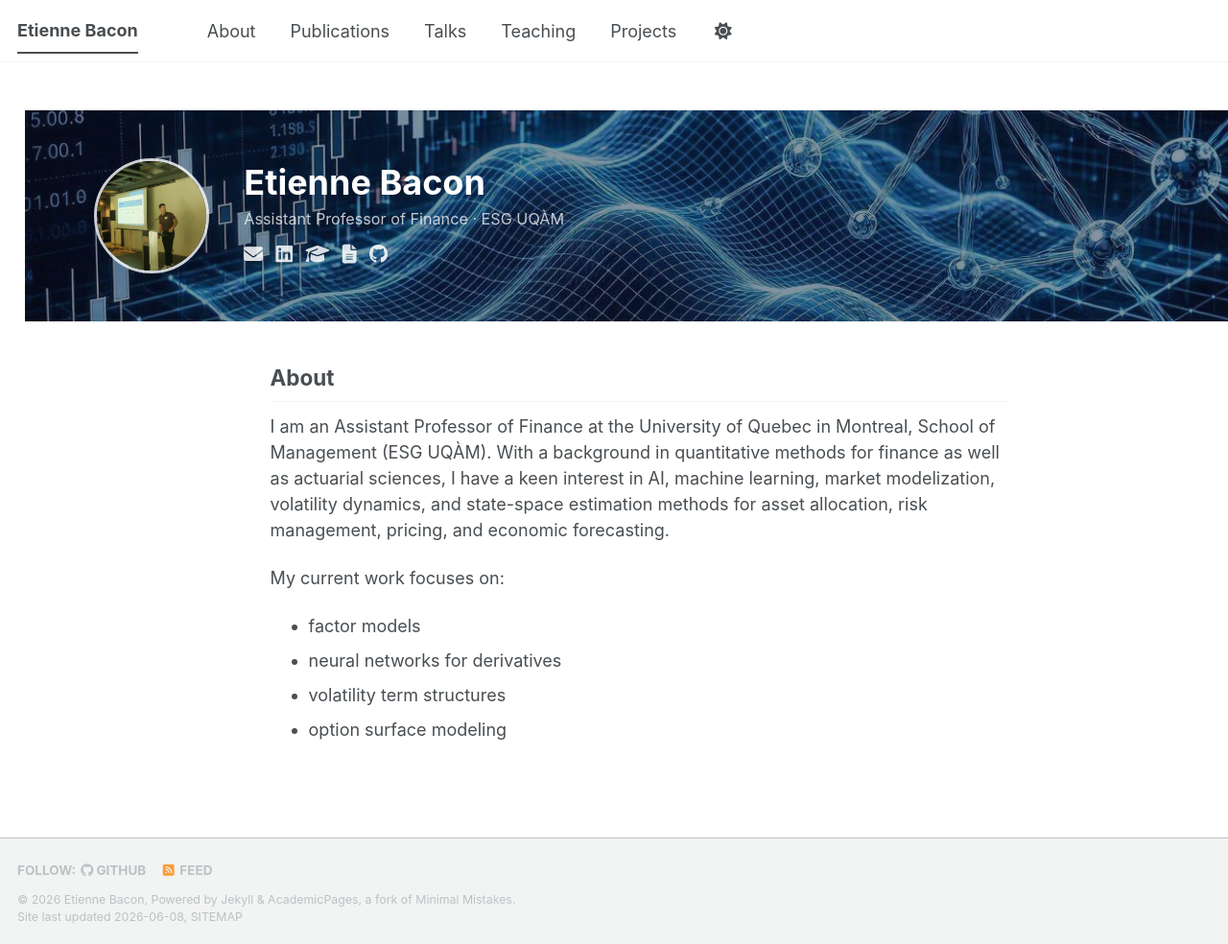
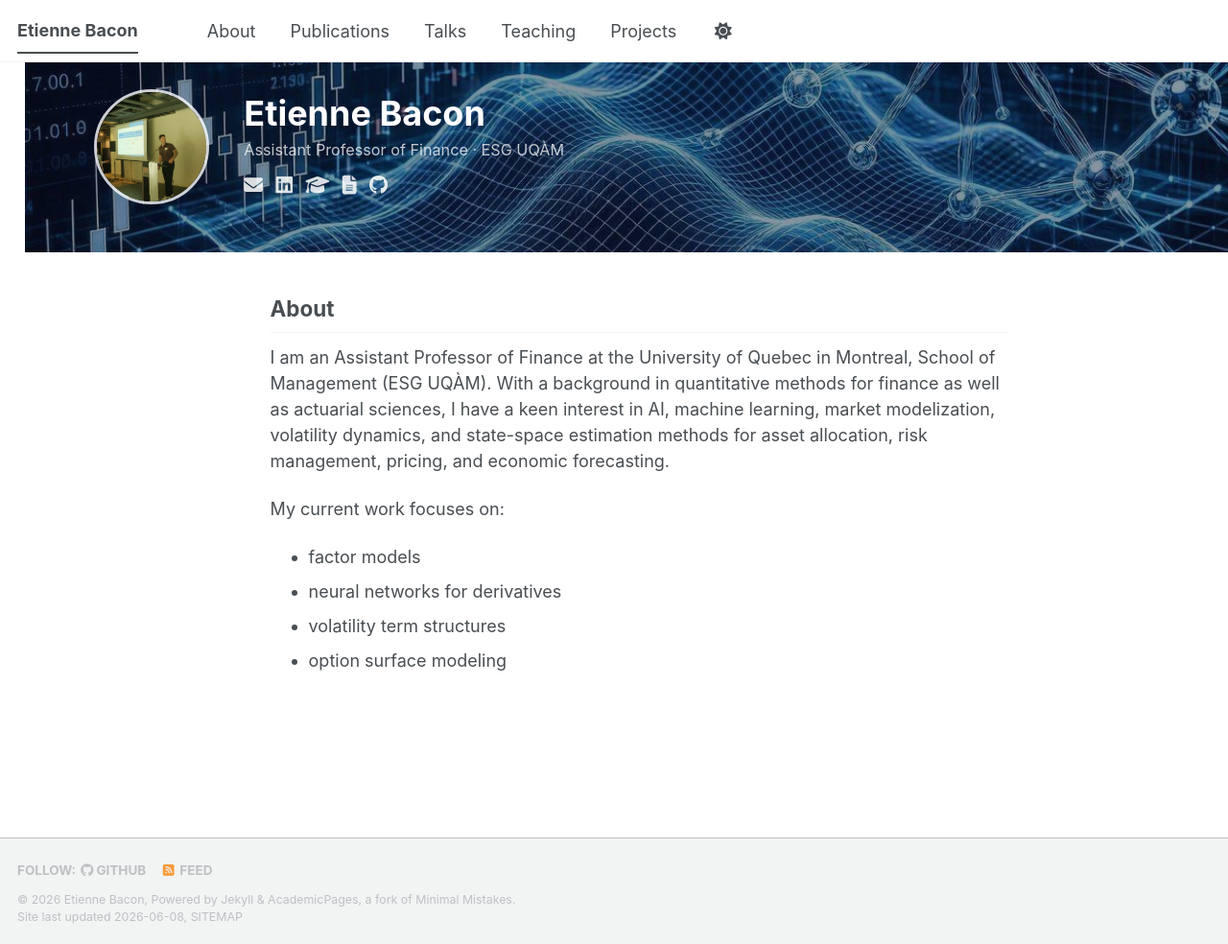
Before and after one commit to EtienneBacon/EtienneBacon.github.io, a Jekyll site: the page built from _pages/about.md, in a window 1280 px wide and 984 px high. Shown: the whole window at 96% size. Built offline with Jekyll 4.4.1, drawn with Linux system fonts in a browser that asks for light colours; a script bundle is joined from its source files by our own code; library files that are not in the unit come from our copies.

Commit message:
Update main.scss

```diff
--- a/assets/css/main.scss
+++ b/assets/css/main.scss
@@ -7,7 +7,6 @@
  * Note that the files are processed in the order they are imported, so they are partly
    sorted by the dependencies. Also, the first two lines of the file are required by Jekyll.
  */
-
 @import
     "vendor/breakpoint/breakpoint",
 
@@ -55,6 +54,7 @@
   position: relative;
   width: 100vw;
   margin-left: calc(-50vw + 50%);
+  margin-top: -2em;
   height: 220px;
   display: flex;
   align-items: center;
@@ -109,3 +109,15 @@
 .hero-links a:hover {
   color: #fff;
 }
+
+/* ── Fix theme top padding ── */
+#main {
+  padding-top: 0 !important;
+  margin-top: 0 !important;
+}
+.page {
+  padding-top: 0 !important;
+}
+.page__inner-wrap {
+  margin-top: 0 !important;
+}
```
